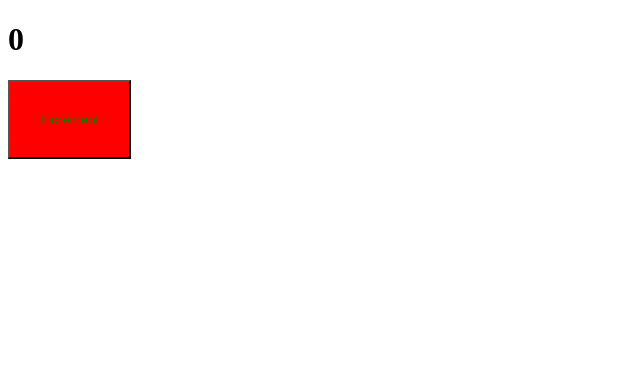
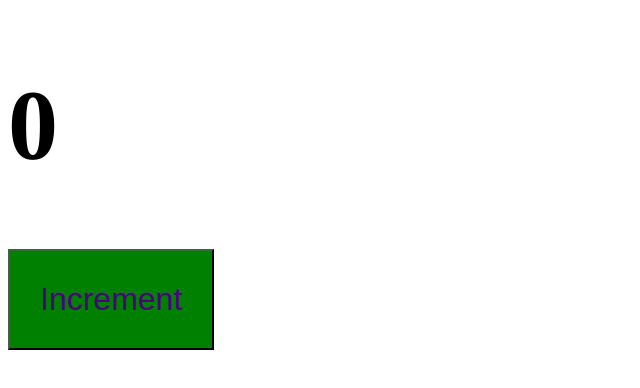
Before and after one commit to SergeiKuznetsov9/webpack-course, a React app: page / in a window 1280 px wide. Shown: the top 388 px of the page, without its empty margins (0-640 px from the left). Built offline with nearby package versions, Linux system fonts and the light colour scheme.

Commit message:
добавлены модули стилей, нэйминг классов в браузере

```diff
--- a/src/components/App.css
+++ b/src/components/App.css
@@ -1,3 +1,3 @@
 button {
-    background-color: red;
+  background-color: green;
 }
--- /dev/null
+++ b/src/components/App.module.scss
@@ -0,0 +1,10 @@
+.button {
+  cursor: pointer;
+  span {
+    font-size: 32px;
+  }
+}
+
+.value {
+  font-size: 100px;
+}
--- a/src/components/App.scss
+++ b/src/components/App.scss
@@ -1,7 +1,7 @@
 button {
-    padding: 30px;
+  padding: 30px;
 
-    span {
-        color: green;
-    }
+  span {
+    color: indigo;
+  }
 }
--- a/src/components/App.tsx
+++ b/src/components/App.tsx
@@ -1,6 +1,16 @@
 import { useState } from "react";
 import "./App.css";
 import "./App.scss";
+import cls from "./App.module.scss";
+// Для инкапсуляции стилей удобно пользоваться css модулями. Однако если мы попробуем импортировать классы
+// вот таким образом:
+// import classes from "./App.scss";
+// мы получим ошибку, т.к. сборщик не распознает файлы с расширением .scss в качестве модулей
+// ему нужно это объяснить и для этого создадим файл с типами
+// После этого модули будут доступны для работы (если версия css-loader ниже 7, там почему то это поломалось)
+
+// Однако, если мы посмотрим в браузере класс кнопки, то он будет предствлять собой набор символов. Для того
+// чтобы разработка была комфортнее, можно настроить нэйминг присваиваемых классов, что и сделаем
 
 export const App = () => {
   const [count, setCount] = useState<number>(0);
@@ -8,8 +18,8 @@
   const increment = () => setCount((prev) => prev + 1);
   return (
     <div>
-      <h1>{count}</h1>
-      <button onClick={increment}>
+      <h1 className={cls.value}>{count}</h1>
+      <button className={cls.button} onClick={increment}>
         <span>Increment</span>
       </button>
     </div>
```
Also changed, not shown: package.json (+6 -6 lines), src/global.d.ts (added, +7 -0 lines), 2 other files (tests, documents, lock files or other folders).
